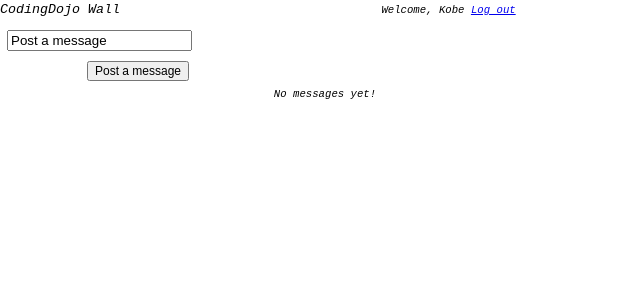
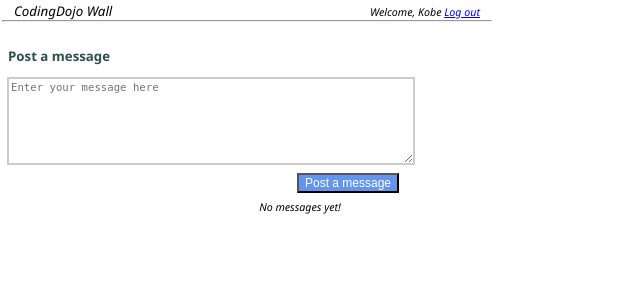
Before and after one commit to clarkkarenl/codingdojo_python_track, a Flask app: template python_stack/flask_MySQL/the_wall/templates/wall.html in a window 1280 px wide. Shown: the top 300 px of the page, without its empty margins (0-640 px from the left). Run offline with Flask 2, Linux system fonts and the light colour scheme; the template is opened without the code that fills it, so the values that code supplies are empty; a user stored in the database is signed in.

Commit message:
Updated styling for The Wall

```diff
--- a/python_stack/flask_MySQL/the_wall/server.py
+++ b/python_stack/flask_MySQL/the_wall/server.py
@@ -34,13 +34,17 @@ def get_msgs():
 def post_msg():
     if session["id"]:
         new_msg = request.form['msg']
-        new_msg_query = "INSERT INTO `messages`(`user_id`, `message`, `created_at`, `updated_at`) VALUES (:field_one, :field_two, now(), now());"
-        new_msg_data = {
-            'field_one' : session['id'],
-            'field_two' : new_msg
-        }
-        msg_added = mysql.query_db(new_msg_query, new_msg_data)
-        return redirect('/get_msgs')
+        # Don't do anything if the message is empty
+        if len(new_msg) == 0:
+            return redirect('/get_msgs')
+        else:
+            new_msg_query = "INSERT INTO `messages`(`user_id`, `message`, `created_at`, `updated_at`) VALUES (:field_one, :field_two, now(), now());"
+            new_msg_data = {
+                'field_one' : session['id'],
+                'field_two' : new_msg
+            }
+            msg_added = mysql.query_db(new_msg_query, new_msg_data)
+            return redirect('/get_msgs')
     else:
         flash("You are not logged in")
         return redirect('/')
--- a/python_stack/flask_MySQL/the_wall/static/css/style.css
+++ b/python_stack/flask_MySQL/the_wall/static/css/style.css
@@ -1,38 +1,81 @@
 * {
     margin: 0px;
 }
-body {
+body { /* All body base styling */
+    font-family: 'Segoe UI', Tahoma, Geneva, Verdana, sans-serif;
+}
+.login_reg_container {
+    width: 430px;
+}
+.login_reg_welcome { /* Welcome page header */
+    display: inline-block;
+    text-align: center;
+    width: 420px;
+}
+.wall_container {
+    width: 500px;
+}
+.wall_header { /* The Wall header section */
+    display: inline-block;
+    width: 490px;
+    margin: 2px 2px;
+}
+.wall_header span {  /* Logged in The Wall page header */
+    font-size: 10pt;
+    padding: 0px 255px 6px 0px;
+}
+.wall_post_msg {
     width: 650px;
-    font-family: 'Courier New', Courier, monospace;
 }
-.top {
-    display: inline-block;
+.wall_post_msg h5 { /* post message heading */
+    text-align: left;
+    color: darkslategrey;
+    margin-left: 8px;
+}
+.wall_msg_btn { /* post message submit button */
+    height: 20px;
+    margin-top: 5px;
+    margin-left: 290px;
+    font-size: 9pt;
+    background-color: cornflowerblue;
+    color: white;
+}
+.wall_msg { /* post message text area */
+    text-align: top;
+    width: 400px;
+    height: 80px;
+    font-size: 8pt;
+    border: 2px solid #cccccc;
+	background-position: bottom right;
+    background-repeat: no-repeat;
+}
+.wall_messages { /* iterates through each message in db */
     width: 600px;
+    font-size: 8pt;
 }
-.header {
-    display: inline-block;
+.wall_messages ul { /* messages parent list styling */
+    list-style-type: none;
+    overflow: auto;
 }
-span {
-    font-size: 10pt;
-    padding: 0px 255px 0px 0px;
+.wall_messages ul span { /* messages parent list styling */
+    font-weight: 600;
 }
-ul, li {
-    list-style-type: none;
+.wall_messages li { /* messages individual item styling */
+    width: 350px;
+    margin: 2px 0px 3px 15px;
+    white-space: pre-wrap;
 }
-li {
-    margin-left: 15px;
-}
-p {
+p { /* All paragraph base styling */
     text-align: center;
     font-size: 8pt;
     font-style: italic;
 }
-h3 {
+h3 { /* Login/Reg page instructions */
     margin-top: 10px;
     text-align: center;
     color: black;
 }
-h4 {
+h4 { /* Login/Reg page page header */
     text-align: center;
     margin-top: 5px;
     text-decoration: underline;
@@ -44,16 +87,16 @@ h4 {
     margin-left: 20px;
     width: 180px;
 }
-.login {
+.login { /* Login 'widget' styling  */
     margin-left: 20px;
     border: 1px solid darkblue;
     background-color: lightblue;
 }
-.register {
+.register { /* Register 'widget' styling  */
     border: 1px solid darkgoldenrod;
     background-color: lightgoldenrodyellow;
 }
-.flash {
+.flash { /* All flash messages base styling */
     margin-top: 20px;
     margin-left: 10px;
     height: 40%;
@@ -62,26 +105,16 @@ h4 {
     background-color: red;
     color: white;
 }
-.success {
-    margin-top: 20px;
-    margin-left: 120px;
-    text-align: center;
-    width: 325px;
-    height: 35px;
-    background-color: green;
-    color: white;
-    padding: 3px 3px;
-}
-form {
+form { /* All forms base styling */
     display: inline-block;
     width: 170px;
     margin-top: 5px;
     padding: 7px;
     font-size: 8pt;
 }
-.btn {
+.login_reg_btn {
     display: inline-block;
     margin-top: 10px;
     margin-left: 80px;
-    font-size: 9pt;
+    font-size: 8pt;
 }
--- a/python_stack/flask_MySQL/the_wall/templates/wall.html
+++ b/python_stack/flask_MySQL/the_wall/templates/wall.html
@@ -9,19 +9,31 @@
     <title>Log In Success!</title>
 </head>
 <body>
-    <div class="header">
+    <div class="wall_container">
+        <div class="wall_header">
             <p><span>CodingDojo Wall</span>  Welcome, {{ session["name"] }} <a href="/logout_page">Log out</a>  </p>
+            <hr>
         </div> <!-- End header -->
-    <div class="post_msg">
+        <div class="flash">
+                {% with messages = get_flashed_messages() %}
+                    {% if messages %}
+                        {% for message in messages %}
+                            <p>{{ message }}</p>
+                        {% endfor %}
+                    {% endif %}
+                {% endwith %}
+        </div> <!-- End flash -->
+        <div class="wall_post_msg">
+            <h5>Post a message</h5>
             <form action='/post_msg' method='post'>
-            <input type="textarea" class="msg" name="msg" value="Post a message">
-            <input type="submit" class="btn" name="post_message" value="Post a message">
+                <textarea class="wall_msg" name="msg" placeholder="Enter your message here" cols="40" wrap="hard"></textarea>
+                <input type="submit" class="wall_msg_btn" name="post_message" value="Post a message">
             </form>
         </div> <!-- End post_msg -->
-    <div class="messages">
+        <div class="wall_messages">
             {% if msg_list %}
                 {% for msg in msg_list %}
-            <ul>{{ msg['user_name'] }} - {{ msg['created_at'] }}
+                <ul><span>{{ msg['user_name'] }} - {{ msg['created_at'] }}</span>
                     <li>{{ msg['message'] }}</li>
                 </ul>
                 {% endfor %}
@@ -29,5 +41,6 @@
                 <p>No messages yet!</p>
             {% endif %}
         </div> <!-- End messages -->
+    </div> <!-- End Wall Container -->
 </body>
 </html>
```
Also changed, not shown: python_stack/flask_MySQL/the_wall/templates/index.html (+5 -3 lines). Lines whose indentation alone changed are shown as unchanged.
